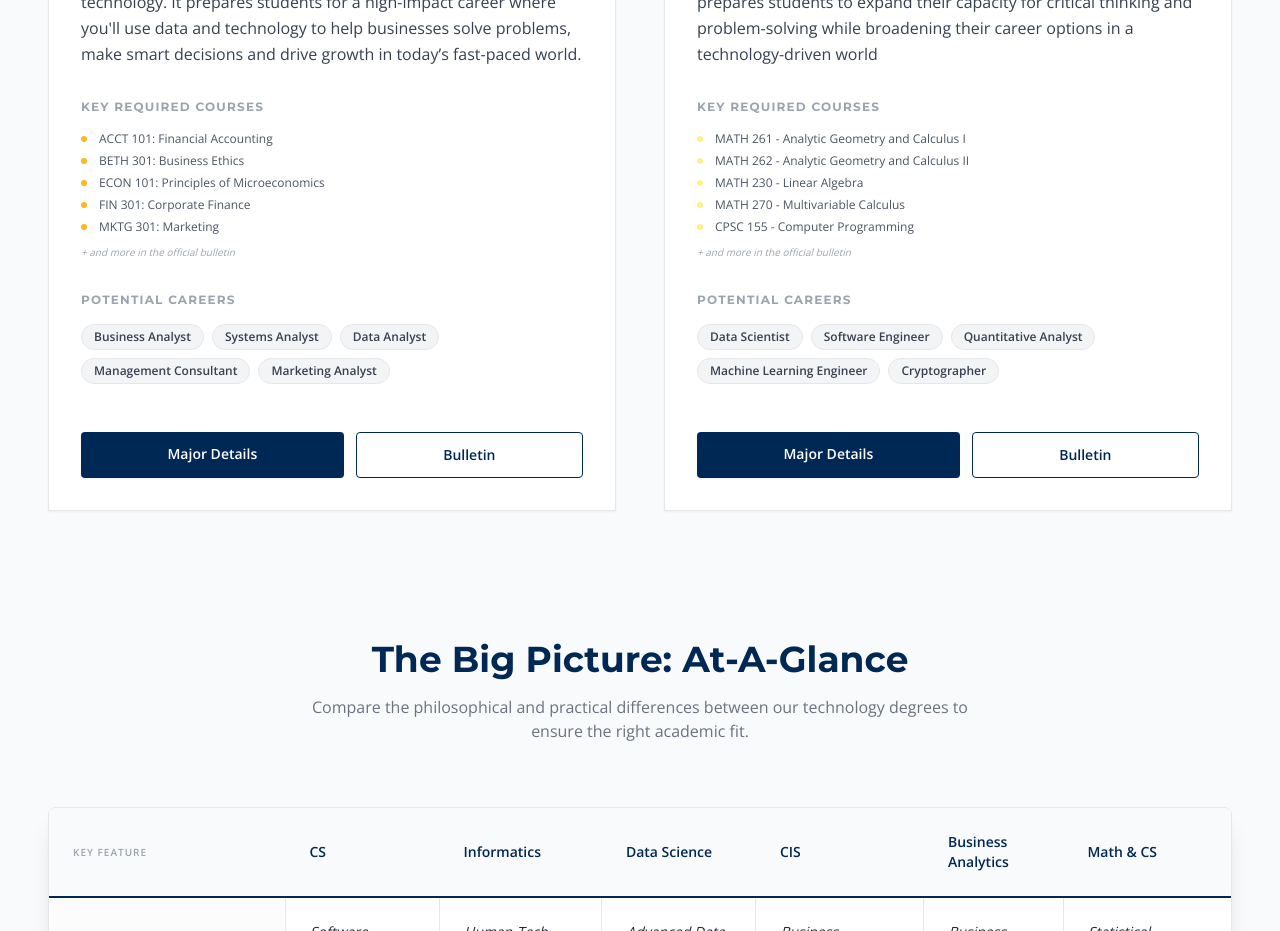
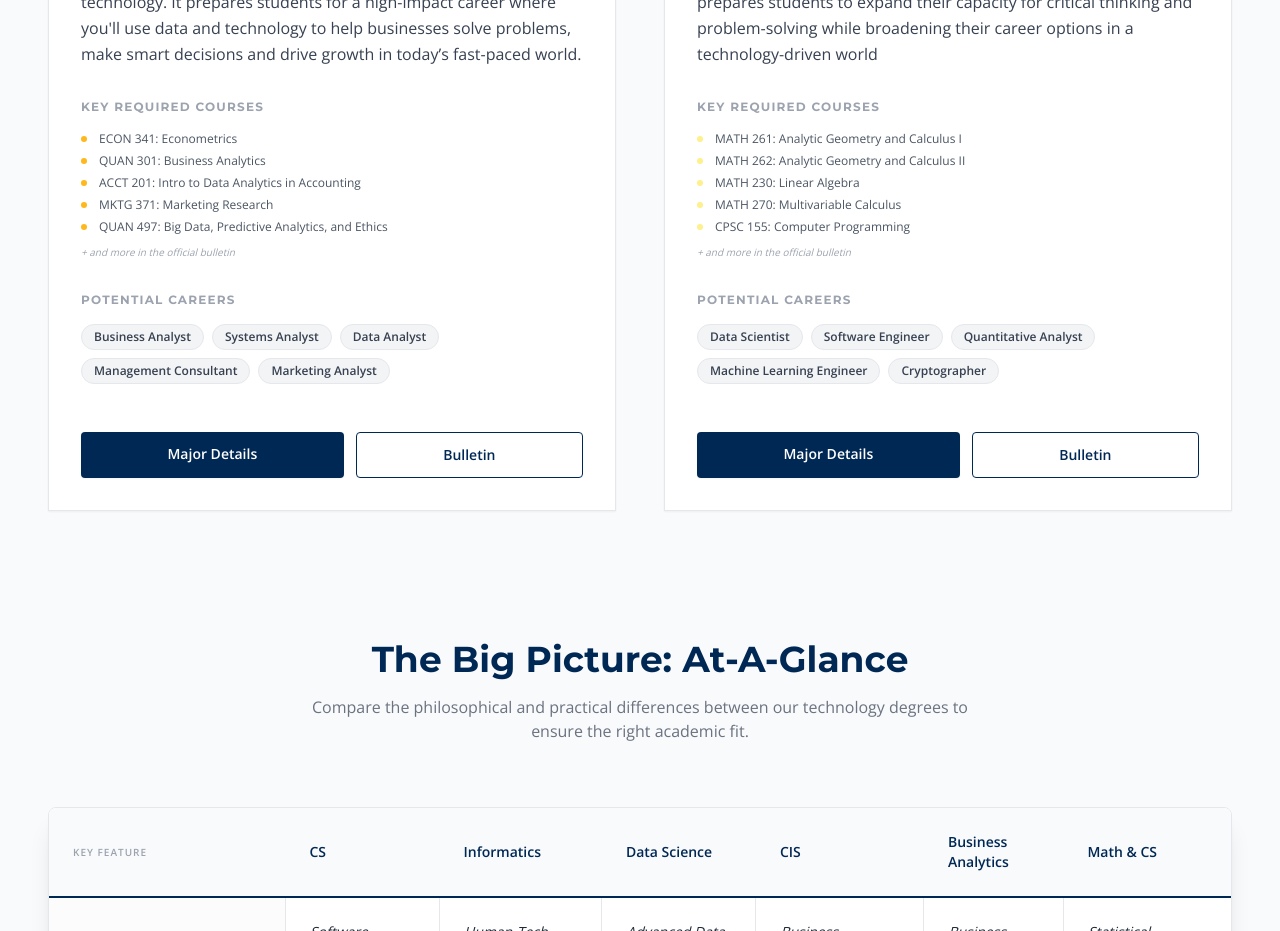
Before and after one commit to halzoubi/DUTech, a React (Vite) app: page / in a window 1280 px wide. Shown: the part 2960-3891 px from the top of the page. Built offline with nearby package versions, Linux system fonts and the light colour scheme.

Commit message:
Updated BA Core Courses

```diff
--- a/constants.ts
+++ b/constants.ts
@@ -130,16 +130,12 @@ export const MAJOR_DATA: ComparisonData = {
     tagline: "Strategizing Business Demands using Technology",
     focus: "Business Analytics focuses on the intersection of data and technology. It prepares students for a high-impact career where you'll use data and technology to help businesses solve problems, make smart decisions and drive growth in today’s fast-paced world.",
     coreClasses: [
-      "ACCT 101: Financial Accounting",
-      "BETH 301: Business Ethics",
-      "ECON 101: Principles of Microeconomics",
-      "FIN 301: Corporate Finance",
-      "MKTG 301: Marketing",
-      "MGMT 301: Management",
-      "MGMT 401: Principles of Operations Management",
-      "QUAN 201: Business Statistics",
       "ECON 341: Econometrics",
-      "QUAN 301: Business Analytics: Techniques and Applications"
+      "QUAN 301: Business Analytics",
+      "ACCT 201: Intro to Data Analytics in Accounting",
+      "MKTG 371: Marketing Research",
+      "QUAN 497: Big Data, Predictive Analytics, and Ethics",
+      "INF 251: Database Management"
 
     ],
     careers: [
@@ -163,15 +159,15 @@ export const MAJOR_DATA: ComparisonData = {
     tagline: "Mathematical Problem Solving in Software",
     focus: "Math & CS focuses on the intersection of math and technology. It prepares students to expand their capacity for critical thinking and problem-solving while broadening their career options in a technology-driven world",
     coreClasses: [
-      "MATH 261 - Analytic Geometry and Calculus I",
-      "MATH 262 - Analytic Geometry and Calculus II",
-      "MATH 230 - Linear Algebra",
-      "MATH 270 - Multivariable Calculus",
-      "CPSC 155 - Computer Programming",
-      "CPSC 165 - Computer Programming II - Data Structures",
-      "CPSC 275 - Windows-Based Application Development",
-      "CPSC 280 - Web Development",
-      "CPSC 285 - Database Design and Programming"
+      "MATH 261: Analytic Geometry and Calculus I",
+      "MATH 262: Analytic Geometry and Calculus II",
+      "MATH 230: Linear Algebra",
+      "MATH 270: Multivariable Calculus",
+      "CPSC 155: Computer Programming",
+      "CPSC 165: Computer Programming II: Data Structures",
+      "CPSC 275: Windows-Based Application Development",
+      "CPSC 280: Web Development",
+      "CPSC 285: Database Design and Programming"
     ],
     careers: [
       "Data Scientist",
```
